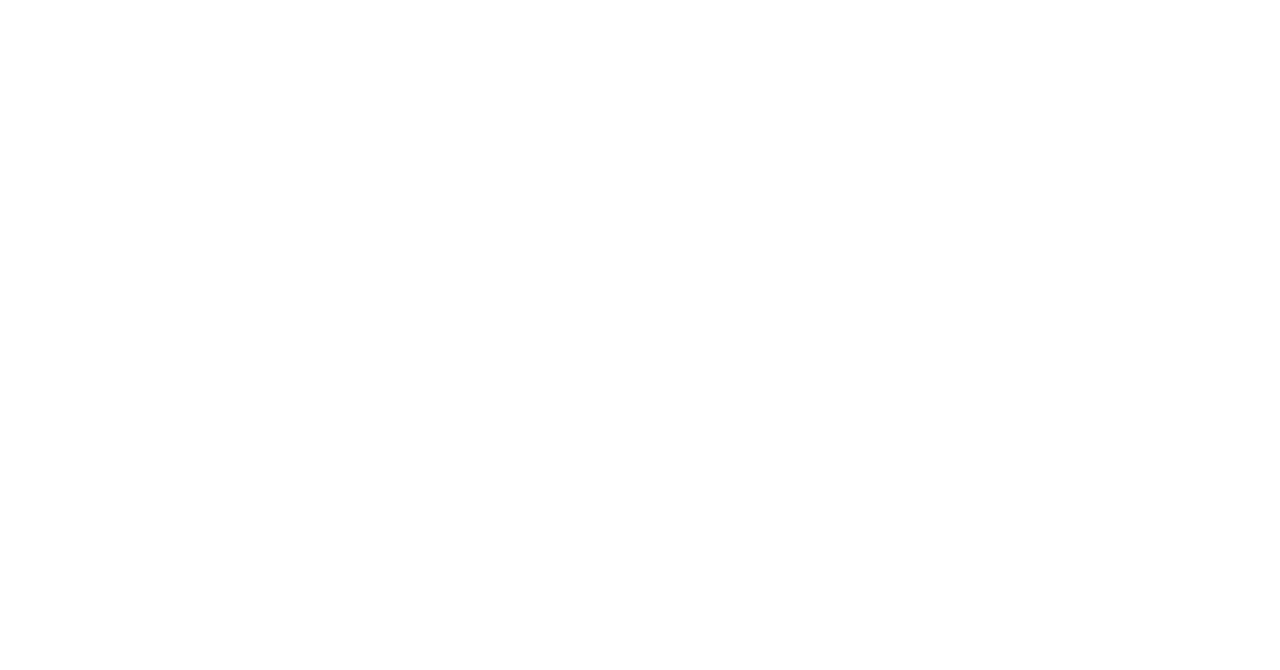
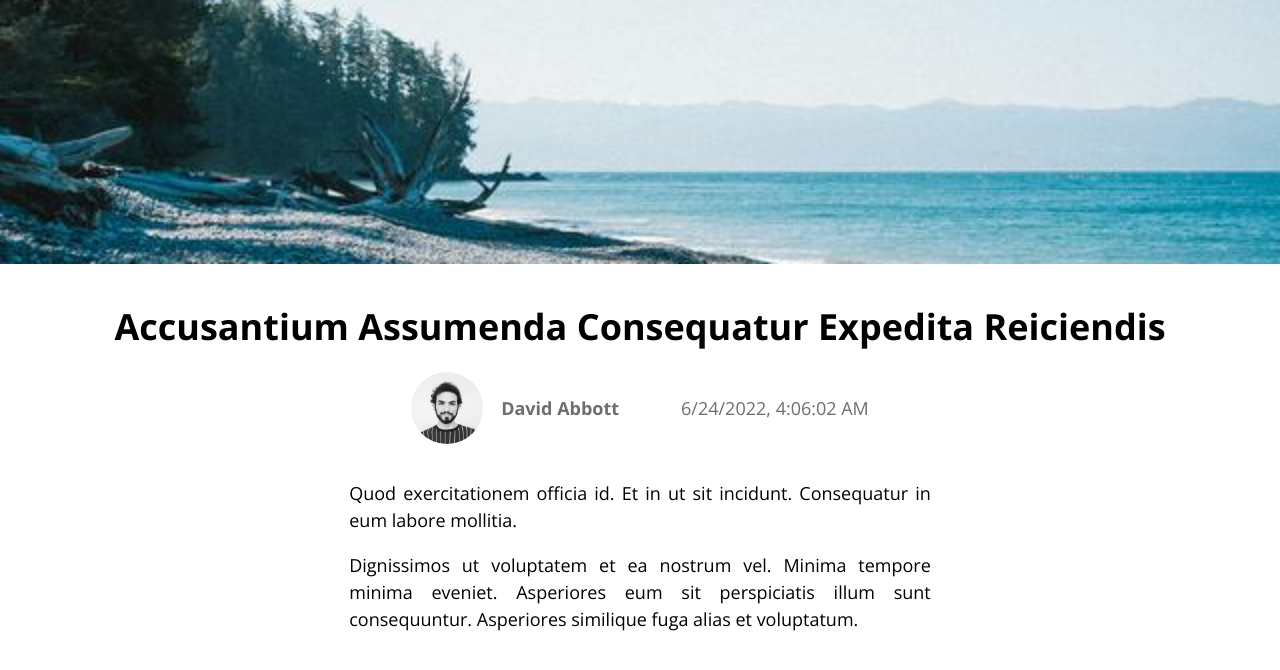
Before and after one commit to captain-woof/blog-framer-motion, a React (Vite) app: page /post/1 in a window 1280 px wide. Before the commit this address had no page. Shown: the top 670 px of the page. Built offline with nearby package versions, Linux system fonts and the light colour scheme.

Commit message:
Post page ready

```diff
--- a/index.html
+++ b/index.html
@@ -2,7 +2,7 @@
 <html lang="en">
   <head>
     <meta charset="UTF-8" />
-    <link rel="icon" type="image/svg+xml" href="favicon.svg" />
+    <link rel="icon" type="image/svg+xml" href="/favicon.svg" />
     <meta name="viewport" content="width=device-width, initial-scale=1.0" />
     <title>Blog with Framer Motion</title>
   </head>
--- a/src/App.tsx
+++ b/src/App.tsx
@@ -1,12 +1,12 @@
 import { Routes, Route } from "react-router-dom";
 import HomePage from "./components/pages/home";
-
+import PostPage from "./components/pages/post";
 
 export default function App() {
-
   return (
     <Routes>
       <Route path="/" element={<HomePage />} />
+      <Route path="/post/:id" element={<PostPage />} />
     </Routes>
   )
 }
--- a/src/components/pages/home/postsCarousel.tsx
+++ b/src/components/pages/home/postsCarousel.tsx
@@ -1,5 +1,6 @@
 import { motion, useAnimation, useElementScroll, useSpring, useTransform } from "framer-motion";
 import { useCallback, useEffect, useRef, useState, WheelEvent } from "react";
+import { Link } from "react-router-dom";
 import { useCustomScrollbar } from "../../../hooks/useCustomScrollbar";
 import { useKeyboardScroll } from "../../../hooks/useKeyboardScroll";
 import { useMobileScroll } from "../../../hooks/useMobileScroll";
@@ -34,13 +35,15 @@
             }} onLoad={setNewCarouselWidth} animate={keyboardScrollAnim} transition={{ duration: 0.5 }} style={{ x: carouselX }}>
                 {isFetched &&
                     data?.map(({ author, content, id }) => (
-                        <figure key={id} className="carousel-container__post" onClick={() => { console.log("select") }}>
+                        <Link key={id} to={`/post/${id}`}>
+                            <figure className="carousel-container__post" onClick={() => { console.log("select") }}>
                                 <img src={content.heroImage} alt={content.title} className="carousel-container__post__image"></img>
                                 <figcaption className="carousel-container__post__caption">
                                     <b>{content.title}</b><br />
                                     - <i>{author.name}</i>
                                 </figcaption>
                             </figure>
+                        </Link>
                     ))
                 }
             </motion.div>
--- /dev/null
+++ b/src/components/pages/post/index.tsx
@@ -0,0 +1,50 @@
+import { useMemo } from "react";
+import { useParams } from "react-router-dom"
+import { usePosts } from "../../../hooks/usePosts";
+import "./styles.scss";
+
+export default function PostPage() {
+
+    // Getting the post from cache
+    const params = useParams();
+    const { data } = usePosts();
+    const post = useMemo(() => data?.find((post) => post.id.toString() === params.id), [data, params]);
+
+    return (
+        <main className="post-page-container">
+
+            <article className="post-page-container__article">
+
+                {/* Hero image */}
+                <img src={post?.content.heroImage} alt={post?.content.title} className="post-page-container__article__heroImage" />
+
+                {/* Post title */}
+                <h1 className="post-page-container__article__title read">{post?.content.title}</h1>
+
+                {/* Author and date of publication */}
+                <section className="post-page-container__article__authorAndDate read">
+                    {/* Author details */}
+                    <div className="post-page-container__article__authorAndDate__authorContainer">
+                        <img className="post-page-container__article__authorAndDate__authorContainer__dp" src={post?.author.profilePic} alt={`Profile picture of ${post?.author.name}`} />
+                        <span className="post-page-container__article__authorAndDate__authorContainer__name">{post?.author.name}</span>
+                    </div>
+
+                    {/* Date */}
+                    <time dateTime={(new Date(!!post?.date ? (post.date * 1000) : 0)).toISOString()} className="post-page-container__article__authorAndDate__date">
+                        {(new Date(!!post?.date ? (post.date * 1000) : 0)).toLocaleString()}
+                    </time>
+                </section>
+
+                {/* Post content */}
+                <section className="post-page-container__article__body read">
+                    {post?.content.body.split("\n").map((paragraphText, index) => (
+                        <p className="post-page-container__article__body__paragraph">
+                            {paragraphText}
+                        </p>
+                    ))}
+                </section>
+
+            </article>
+        </main>
+    )
+}
--- /dev/null
+++ b/src/components/pages/post/styles.scss
@@ -0,0 +1,81 @@
+.read {
+    max-width: 60ch;
+    margin-left: auto;
+    margin-right: auto;
+    width: 100%;
+    padding: 0 1rem;
+}
+
+.post-page-container {
+    width: 100%;
+    position: relative;
+
+    .post-page-container__article {
+        min-height: 100vh;
+        width: 100%;
+
+        .post-page-container__article__heroImage {
+            height: 33vh;
+            object-fit: cover;
+            width: 100%;
+            display: block;
+        }
+
+        .post-page-container__article__title {
+            margin-top: 2rem;
+            text-align: center;
+            text-transform: capitalize;
+            font-size: 2rem;
+        }
+
+        .post-page-container__article__authorAndDate {
+            display: flex;
+            flex-wrap: nowrap;
+            justify-content: space-evenly;
+            align-items: center;
+            margin-top: 1rem;
+
+            .post-page-container__article__authorAndDate__authorContainer {
+                display: flex;
+                justify-content: center;
+                align-items: center;
+                gap: 1rem;
+
+                .post-page-container__article__authorAndDate__authorContainer__dp {
+                    --dimension: 4rem;
+                    display: block;
+                    border-radius: 50%;
+                    height: var(--dimension);
+                    width: var(--dimension);
+                    object-fit: cover;
+                }
+
+                .post-page-container__article__authorAndDate__authorContainer__name {
+                    color: #6e6e6e;
+                    font-weight: 700;
+                }
+            }
+
+            .post-page-container__article__authorAndDate__date {
+                color: #6e6e6e;
+                font-weight: 400;
+            }
+        }
+
+        .post-page-container__article__body {
+            margin-top: 2rem;
+
+            .post-page-container__article__body__paragraph {
+                text-align: justify;
+            }
+
+            & > .post-page-container__article__body__paragraph + .post-page-container__article__body__paragraph {
+                margin-top: 1rem;
+            }
+
+            & > .post-page-container__article__body__paragraph:last-child {
+                margin-bottom: 4rem;
+            }
+        }
+    }
+}
--- a/src/styles/base.css
+++ b/src/styles/base.css
@@ -22,7 +22,10 @@
 }
 
 p {
-  line-height: 1.25;
+  line-height: 1.5;
+  font-weight: 400;
+  margin: 0;
+  padding: 0;
 }
 
 figure {
--- a/src/utils/posts/data.json
+++ b/src/utils/posts/data.json
@@ -6,7 +6,7 @@
          "name":"David Abbott",
          "profilePic":"/images/authors/david.jpg"
       },
-      "date":1655980284.712,
+      "date":1655980284,
       "content":{
          "title":"eius hic eaque eos et blanditiis",
          "body":"Quos doloremque possimus veniam. Fugit nisi molestiae molestiae. Culpa eius expedita qui quo. Autem nisi delectus eaque neque.\nRecusandae et enim id est vero quod voluptas dolores perferendis. Excepturi consequatur veniam voluptas facilis magni. Similique veritatis voluptatum vel ut magni voluptatum et minus aliquam.",
@@ -20,7 +20,7 @@
          "name":"David Abbott",
          "profilePic":"/images/authors/david.jpg"
       },
-      "date":1656043562.437,
+      "date":1656043562,
       "content":{
          "title":"accusantium assumenda consequatur expedita reiciendis",
          "body":"Quod exercitationem officia id. Et in ut sit incidunt. Consequatur in eum labore mollitia.\nDignissimos ut voluptatem et ea nostrum vel. Minima tempore minima eveniet. Asperiores eum sit perspiciatis illum sunt consequuntur. Asperiores similique fuga alias et voluptatum.",
@@ -34,7 +34,7 @@
          "name":"David Abbott",
          "profilePic":"/images/authors/david.jpg"
       },
-      "date":1655964057.556,
+      "date":1655964057,
       "content":{
          "title":"tempora vero fugiat tempore vel",
          "body":"Natus praesentium qui ut. Velit neque quisquam culpa quos illum. Iste inventore qui expedita eum. Debitis modi hic ut totam voluptas. Eum explicabo animi fugit adipisci consequatur fuga. Maiores est enim veniam eos.",
@@ -48,7 +48,7 @@
          "name":"Dan Hegmann Sr.",
          "profilePic":"/images/authors/dan.jpg"
       },
-      "date":1656026554.602,
+      "date":1656026554,
       "content":{
          "title":"minus sequi error iure",
          "body":"Reiciendis neque enim officia ipsum est et. Rem dolorum culpa laboriosam aperiam quibusdam non consectetur. Id omnis sed voluptas aut quae est autem laboriosam fugiat. Sapiente nesciunt ullam est.\nLaboriosam ipsam totam quos saepe eligendi vel in. Dicta consequatur aut expedita blanditiis fugit soluta ducimus. Blanditiis omnis quos repudiandae aperiam officia. Velit et architecto tempore fugiat sed repudiandae placeat ullam. Autem consequatur dolore delectus iusto exercitationem vel esse corrupti id. Unde magni minus eos laudantium explicabo dolore ipsum.\nVel eum cum autem beatae eius quis. Molestiae repudiandae possimus ea est sed doloribus. Corporis nesciunt quibusdam nesciunt ea inventore placeat recusandae neque.",
@@ -62,7 +62,7 @@
          "name":"Dan Hegmann Sr.",
          "profilePic":"/images/authors/dan.jpg"
       },
-      "date":1656009124.854,
+      "date":1656009124,
       "content":{
          "title":"est quasi eum maiores",
          "body":"Eos sit repellendus et qui. Repellat nisi dolorem quia qui asperiores. Molestiae exercitationem tenetur beatae qui corrupti ut mollitia quas voluptatem. Quis et placeat deserunt consequatur et rerum at et id. Natus distinctio in odit.\nEx dolorum deleniti iusto sequi iusto. Neque magnam reiciendis rem consequuntur aperiam iste occaecati libero dolor. Omnis quia facere fugiat ducimus. Vel sint rem illo sapiente placeat omnis sunt.",
@@ -76,7 +76,7 @@
          "name":"Dan Hegmann Sr.",
          "profilePic":"/images/authors/dan.jpg"
       },
-      "date":1656004636.985,
+      "date":1656004636,
       "content":{
          "title":"ut eligendi et et quod",
          "body":"Molestiae maiores harum. Maxime voluptatem illo eligendi aut quas. Ut necessitatibus aut mollitia odit debitis est et.\nAtque repudiandae harum nostrum maiores corporis quod ea possimus maiores. Mollitia rerum blanditiis eveniet aut laboriosam. Consectetur magni cum.",
@@ -90,7 +90,7 @@
          "name":"Glenn Lubowitz",
          "profilePic":"/images/authors/glenn.jpg"
       },
-      "date":1656032946.155,
+      "date":1656032946,
       "content":{
          "title":"incidunt impedit vitae voluptatem",
          "body":"In quo ad ut alias. Assumenda est vel nulla sint id odio minima aliquam. Quas alias inventore distinctio quod. Ipsa rem et aut qui delectus nulla neque sed dolore. Et sequi quidem autem culpa harum quisquam.",
@@ -104,7 +104,7 @@
          "name":"Glenn Lubowitz",
          "profilePic":"/images/authors/glenn.jpg"
       },
-      "date":1655982943.677,
+      "date":1655982943,
       "content":{
          "title":"consectetur consequatur officiis id est",
          "body":"Minima eum dolorem molestias eum quas incidunt et. Suscipit dolores quo repellendus veritatis quibusdam. Aut dicta voluptate eos. Est et quasi laborum mollitia debitis sit. Quibusdam et recusandae placeat dolor magni enim aut explicabo unde.\nEarum corporis veritatis tenetur harum. Repudiandae ut dolores et odit ut cumque voluptatum in. Eum deserunt provident ut at qui alias necessitatibus maiores magnam. Consequatur harum beatae velit porro eum. Dolor enim non qui.",
@@ -118,7 +118,7 @@
          "name":"Glenn Lubowitz",
          "profilePic":"/images/authors/glenn.jpg"
       },
-      "date":1656039288.722,
+      "date":1656039288,
       "content":{
          "title":"et ea architecto tempora",
          "body":"Quae perspiciatis omnis. Qui sit tempora iste aut ut velit. Consequatur dolor quod culpa necessitatibus est iusto eveniet odio. Sapiente nobis ipsa. Ab consequatur animi et ipsum voluptas quasi earum vitae.\nCulpa sed corporis rerum in. Libero et maiores et in dolores. Aperiam sint temporibus aut placeat doloremque quidem fugit. Eos dolorem quisquam velit impedit ut rem. Quaerat et ipsum ipsum. Ipsum corporis culpa autem perspiciatis tenetur adipisci sunt quidem rerum.\nSed quia ut aliquam deleniti et. Dolorem neque in rerum molestiae mollitia aut illum voluptas. Sunt aut recusandae perferendis tempora ut quod repudiandae saepe mollitia. Omnis magni numquam ea eveniet eveniet.",
@@ -132,7 +132,7 @@
          "name":"Heidi Pfannerstill",
          "profilePic":"/images/authors/heidi.jpg"
       },
-      "date":1656021888.316,
+      "date":1656021888,
       "content":{
          "title":"reiciendis perspiciatis ex",
          "body":"Enim voluptatibus consequatur ut non cupiditate suscipit temporibus impedit. Nisi et esse voluptas officia deserunt architecto. Dolorem soluta ut repellendus iusto. Quam dolor omnis eveniet a. Neque omnis dolorem enim velit neque aspernatur consequatur. Nesciunt dolor eius reprehenderit accusantium architecto est provident.\nEt officiis eum sed soluta ratione quos. Quas sit et laborum repellendus occaecati natus aut. Et beatae consequatur explicabo qui est tempore. Rerum possimus ut optio id laboriosam labore officiis magni.\nVitae odio accusamus repellendus perspiciatis. Qui ipsum qui reiciendis. Doloremque facere odit iste doloremque. Officiis in voluptas. Perspiciatis ad voluptatem et qui sapiente. Et culpa quasi dolores dolore aliquid.",
@@ -146,7 +146,7 @@
          "name":"Heidi Pfannerstill",
          "profilePic":"/images/authors/heidi.jpg"
       },
-      "date":1656020999.307,
+      "date":1656020999,
       "content":{
          "title":"sit porro commodi aut architecto veritatis",
          "body":"Nihil accusantium accusantium itaque explicabo quibusdam nulla. Autem quos velit sequi at et exercitationem aut. Tempore facilis molestiae. Quo quia ratione recusandae similique. Et consectetur in facilis qui et.\nUt voluptatem sit laborum eveniet unde qui assumenda. Omnis eos ipsum veritatis amet qui. Corrupti consequatur alias corrupti minima. Est consequatur omnis id.",
@@ -160,7 +160,7 @@
          "name":"Heidi Pfannerstill",
          "profilePic":"/images/authors/heidi.jpg"
       },
-      "date":1655971636.297,
+      "date":1655971636,
       "content":{
          "title":"consectetur aut est id",
          "body":"Dolorum dolor officia et vitae aut. Tenetur ipsum vel reiciendis sint. Rerum quo quae cumque aperiam praesentium ut. Soluta ut et explicabo nesciunt. Atque quae deleniti aut beatae qui veritatis dicta.",
@@ -174,7 +174,7 @@
          "name":"Felix Gerhold",
          "profilePic":"/images/authors/felix.jpg"
       },
-      "date":1655976491.537,
+      "date":1655976491,
       "content":{
          "title":"error amet quod adipisci",
          "body":"Provident voluptas voluptatem ipsa dicta quae rerum perferendis dolore. Impedit suscipit sit tempore. Quod rerum aliquam. Quam laborum cupiditate quaerat eos. Ea ipsa aperiam.\nOdit libero voluptatem rerum est unde nobis. Sint sed est soluta. Voluptatem aliquam impedit ab laudantium. Et totam incidunt temporibus sed est omnis ratione vel. Iste ut ratione quisquam blanditiis officia alias autem voluptatem impedit. Voluptatem cum accusamus nemo.",
@@ -188,7 +188,7 @@
          "name":"Felix Gerhold",
          "profilePic":"/images/authors/felix.jpg"
       },
-      "date":1655967471.317,
+      "date":1655967471,
       "content":{
          "title":"vel fuga qui quia",
          "body":"Qui maiores voluptas ut dolores saepe accusantium porro corporis. Et qui a voluptate culpa voluptatum sint animi. Nam repellat numquam.\nIllum corporis beatae est consequuntur accusantium. Aut ab id pariatur ea consequatur non et et qui. Quae non quo est soluta et aspernatur commodi expedita. Sint temporibus consequatur sed qui. Sit voluptates et qui dolorum ipsa sint quidem maiores.",
@@ -202,7 +202,7 @@
          "name":"Felix Gerhold",
          "profilePic":"/images/authors/felix.jpg"
       },
-      "date":1656009630.853,
+      "date":1656009630,
       "content":{
          "title":"soluta facere repellendus earum",
          "body":"Ut ipsum sit consequatur sit dolore tempora delectus aut eum. Omnis necessitatibus ipsa sed cumque laboriosam porro ipsam voluptas. Corporis est laudantium quia voluptatibus. Sed assumenda maiores unde debitis sint quia. Laboriosam non quia debitis harum illum excepturi dolorem.\nAmet voluptates et aperiam ab incidunt accusamus ad aut. Qui quod est saepe incidunt dolor fugiat odio cum. Sit et voluptatem animi doloribus deserunt at facilis facilis. Et laudantium tempore officiis aliquid suscipit.",
```
Lines whose indentation alone changed are shown as unchanged.
